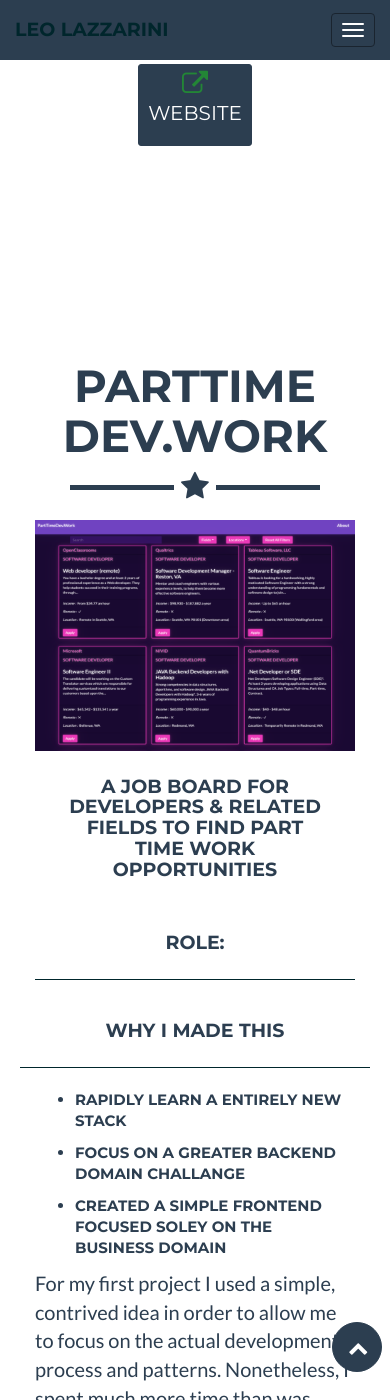
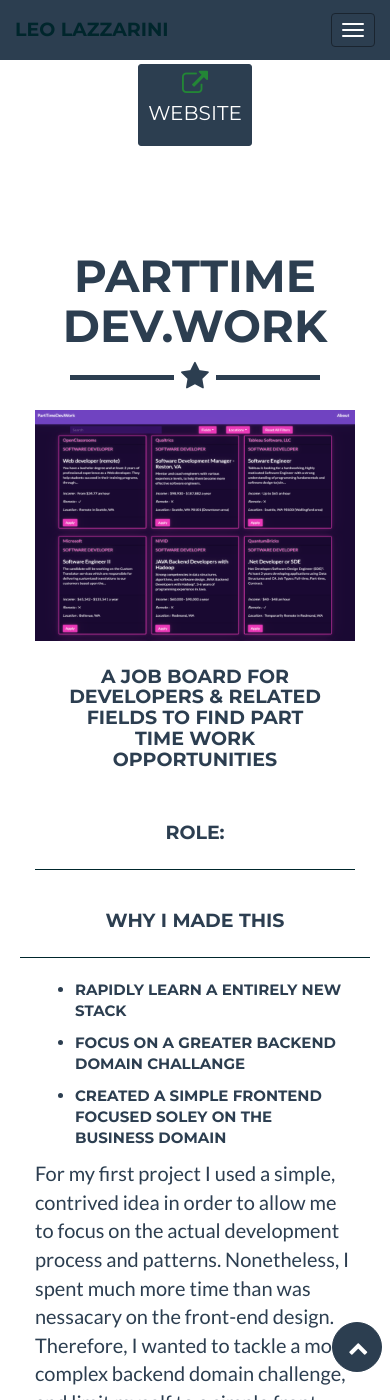
Before and after one commit to leolazz/Portfolio-Jekyll, a Jekyll site: the page built from _posts/2021-10-01-lazztech.markdown, in a window 390 px wide and 1400 px high, scrolled down 2826 px. Built offline with Jekyll 4.4.1, drawn with Linux system fonts in a browser that asks for light colours.

Commit message:
Adjusted section padding

```diff
--- a/_includes/css/main.css
+++ b/_includes/css/main.css
@@ -192,7 +192,7 @@ section.success {
 
 @media(max-width:767px) {
     section {
-        padding: 75px 0;
+        padding: 20px 0;
     }
 
     section.first {
```
